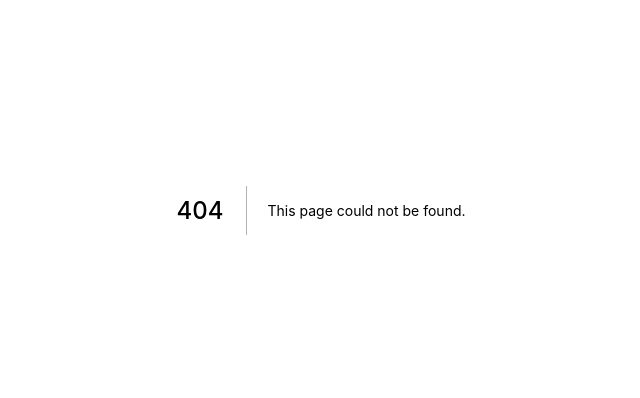
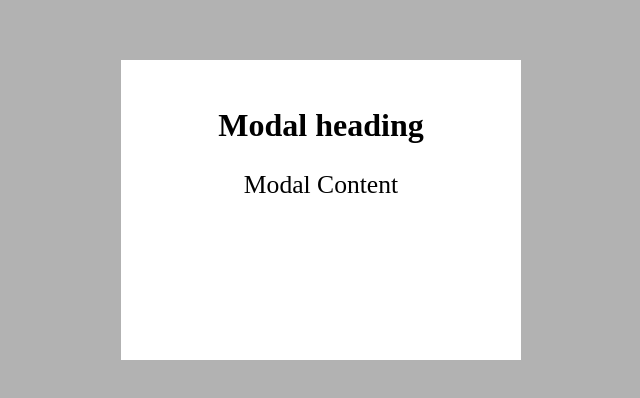
Before and after one commit to scottie-schneider/design, a Next.js app: page /grid/modal_dialog in a window 1280 px wide. Before the commit this address had no page. Shown: the part 190-588 px from the top of the page, without its empty margins (319-959 px from the left). Built offline with nearby package versions, Linux system fonts and the light colour scheme.

Commit message:
footer simple layout

```diff
--- /dev/null
+++ b/pages/grid/modal_dialog.js
@@ -0,0 +1,47 @@
+import styled from "styled-components";
+
+const StyledBody = styled.body`
+  .overlay {
+    display: grid;
+    grid: 1fr/1fr;
+    place-items: center center;
+    position: fixed;
+    top: 0;
+    left: 0;
+    bottom: 0;
+    right: 0;
+    background: rgba(0, 0, 0, 0.3);
+  }
+  .modal-container {
+    background: #fff;
+    width: 400px;
+    height: 300px;
+    padding: 20px;
+    box-sizing: border-box;
+  }
+  .modal-content {
+    text-align: center;
+  }
+  h1 {
+    font-size: 2rem;
+  }
+  p {
+    font-size: 1.6rem;
+  }
+`;
+
+const ModalDialog = () => {
+  return (
+    <StyledBody>
+      <div className="overlay">
+        <div className="modal-container">
+          <section className="modal-content">
+            <h1>Modal heading</h1>
+            <p>Modal Content</p>
+          </section>
+        </div>
+      </div>
+    </StyledBody>
+  );
+};
+export default ModalDialog;
```
Also changed, not shown: pages/grid/sticky_footer.js (added, +42 -0 lines).
